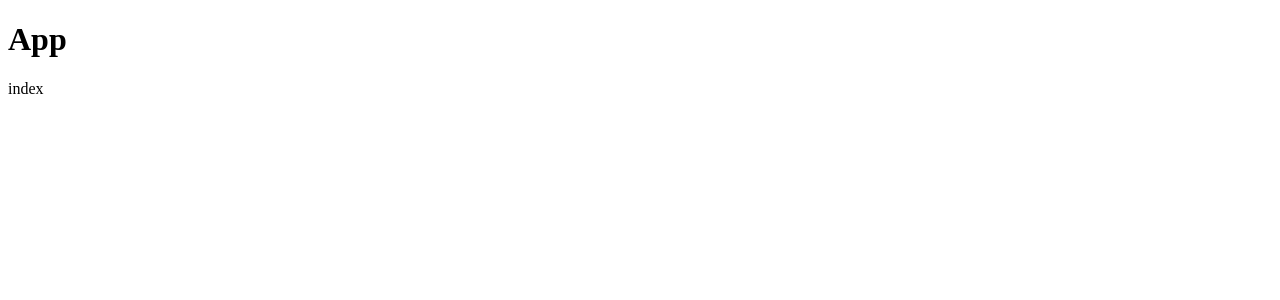
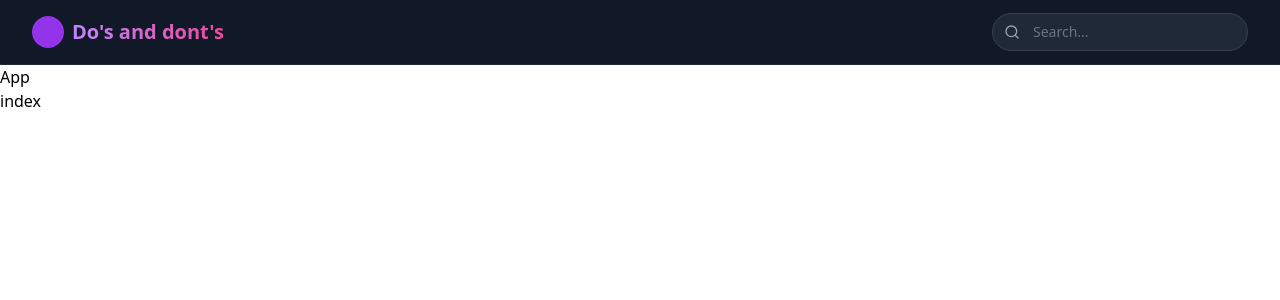
Before and after one commit to Nikibudd/322Component, a Next.js app: page / in a window 1280 px wide. Shown: the top 300 px of the page. Built offline with nearby package versions, Linux system fonts and the light colour scheme.

Commit message:
Header complete

```diff
--- a/components/Header.jsx
+++ b/components/Header.jsx
@@ -0,0 +1,33 @@
+import React from 'react';
+import { Search } from 'lucide-react';
+
+export default function Header() {
+    return (
+        <header className="bg-gray-900 border-b border-gray-800">
+            <div className="max-w-7xl mx-auto px-4 sm:px-6 lg:px-8">
+                <div className="flex justify-between items-center h-16">
+
+                    <div className="flex-shrink-0 flex items-center">
+                        <div className="h-8 w-8 bg-purple-600 rounded-full" />
+                        <span className="ml-2 text-xl font-bold bg-gradient-to-r from-purple-400 to-pink-500 bg-clip-text text-transparent">
+                            Do's and dont's
+                        </span>
+                    </div>
+
+                    <div className="flex items-center">
+                        <div className="relative">
+                            <Search className="absolute left-3 top-1/2 transform -translate-y-1/2 h-4 w-4 text-gray-400" />
+                            <input
+                                type="text"
+                                placeholder="Search..."
+                                className="pl-10 pr-4 py-2 bg-gray-800 border border-gray-700 rounded-full text-sm text-gray-300
+                                 placeholder-gray-500 focus:outline-none focus:ring-2 focus:ring-purple-500 focus:border-transparent
+                                 transition duration-150 w-64"
+                            />
+                        </div>
+                    </div>
+                </div>
+            </div>
+        </header>
+    );
+}
--- a/pages/_app.jsx
+++ b/pages/_app.jsx
@@ -1,7 +1,10 @@
+import Header from "../components/Header";
+import '../styles/globals.css'
 
 export default function App({Component, pageProps}) {
     return (
         <div>
+            <Header></Header>
             <h1>App</h1>
             <Component {...pageProps}/>
         </div>
--- /dev/null
+++ b/postcss.config.js
@@ -0,0 +1,6 @@
+module.exports = {
+  plugins: {
+    tailwindcss: {},
+    autoprefixer: {},
+  },
+}
--- /dev/null
+++ b/styles/globals.css
@@ -0,0 +1,4 @@
+@tailwind base;
+@tailwind components;
+@tailwind utilities;
+@tailwind variants;
--- a/tailwind.config.js
+++ b/tailwind.config.js
@@ -1,6 +1,13 @@
 /** @type {import('tailwindcss').Config} */
 module.exports = {
-  content: [],
+  content: [
+    "./app/**/*.{js,ts,jsx,tsx,mdx}",
+    "./pages/**/*.{js,ts,jsx,tsx,mdx}",
+    "./components/**/*.{js,ts,jsx,tsx,mdx}",
+
+    // Or if using `src` directory:
+    "./src/**/*.{js,ts,jsx,tsx,mdx}",
+  ],
   theme: {
     extend: {},
   },
```
Also changed, not shown: package.json (+6 -1 lines), 1 other file (tests, documents, lock files or other folders).
